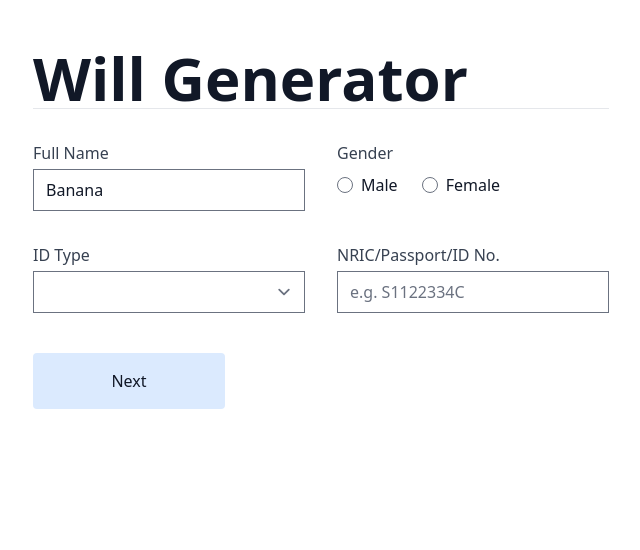
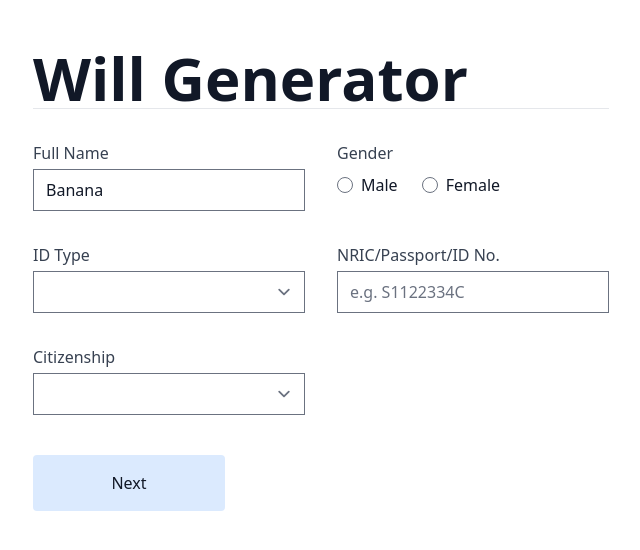
Before and after one commit to yjsoon/willgen, a Next.js app: page / in a window 1280 px wide. Shown: the top 550 px of the page, without its empty margins (319-959 px from the left). Built offline with nearby package versions, Linux system fonts and the light colour scheme.

Commit message:
Some adjustments to constants and added id type

```diff
--- /dev/null
+++ b/components/PersonAddress.js
@@ -0,0 +1,17 @@
+const PersonAddress = ({ person, setPerson }) => {
+  return (
+    <label className="block mt-8" htmlFor="Address">
+      <span className="text-gray-700">Address</span>
+      <input
+        type="text"
+        name="address"
+        className="mt-1 block w-full"
+        value={person.address}
+        onChange={(e) => setPerson({ ...person, [keyName]: e.target.value })}
+        placeholder={placeholder}
+      />
+    </label>
+  );
+};
+
+export default PersonAddress;
--- a/constants/IDTypes.js
+++ b/constants/IDTypes.js
@@ -1,4 +1,4 @@
-export const IDTypes = [
+export const idTypes = [
   "",
   "NRIC (Pink)",
   "NRIC (Blue)",
--- /dev/null
+++ b/constants/citizenshipCountries.js
@@ -0,0 +1,200 @@
+export const citizenshipCountries = [
+  "",
+  "Singapore",
+  "Malaysia",
+  "China",
+  "India",
+  "Indonesia",
+
+  "Afghanistan",
+  "Albania",
+  "Algeria",
+  "Andorra",
+  "Angola",
+  "Antigua and Barbuda",
+  "Argentina",
+  "Armenia",
+  "Australia",
+  "Austria",
+  "Azerbaijan",
+  "Bahamas",
+  "Bahrain",
+  "Bangladesh",
+  "Barbados",
+  "Belarus",
+  "Belgium",
+  "Belize",
+  "Benin",
+  "Bhutan",
+  "Bolivia, Plurinational State of",
+  "Bosnia and Herzegovina",
+  "Botswana",
+  "Brazil",
+  "Brunei Darussalam",
+  "Bulgaria",
+  "Burkina Faso",
+  "Burundi",
+  "Cambodia",
+  "Cameroon",
+  "Canada",
+  "Cabo Verde",
+  "Central African Republic",
+  "Chad",
+  "Chile",
+  "Colombia",
+  "Comoros",
+  "Congo",
+  "Congo, the Democratic Republic of the",
+  "Costa Rica",
+  "Côte d'Ivoire",
+  "Croatia",
+  "Cuba",
+  "Cyprus",
+  "Czechia",
+  "Denmark",
+  "Djibouti",
+  "Dominica",
+  "Dominican Republic",
+  "Ecuador",
+  "Egypt",
+  "El Salvador",
+  "Equatorial Guinea",
+  "Eritrea",
+  "Estonia",
+  "Ethiopia",
+  "Fiji",
+  "Finland",
+  "France",
+  "Gabon",
+  "Gambia",
+  "Georgia",
+  "Germany",
+  "Ghana",
+  "Greece",
+  "Grenada",
+  "Guatemala",
+  "Guinea",
+  "Guinea-Bissau",
+  "Guyana",
+  "Haiti",
+  "Holy See (Vatican City State)",
+  "Honduras",
+  "Hungary",
+  "Iceland",
+  "Iran, Islamic Republic of",
+  "Iraq",
+  "Ireland",
+  "Israel",
+  "Italy",
+  "Jamaica",
+  "Japan",
+  "Jordan",
+  "Kazakhstan",
+  "Kenya",
+  "Kiribati",
+  "Korea, Republic of",
+  "Kuwait",
+  "Kyrgyzstan",
+  "Lao People's Democratic Republic",
+  "Latvia",
+  "Lebanon",
+  "Lesotho",
+  "Liberia",
+  "Libya",
+  "Liechtenstein",
+  "Lithuania",
+  "Luxembourg",
+  "North Macedonia, The Republic of",
+  "Madagascar",
+  "Malawi",
+  "Maldives",
+  "Mali",
+  "Malta",
+  "Marshall Islands",
+  "Mauritania",
+  "Mauritius",
+  "Mexico",
+  "Micronesia, Federated States of",
+  "Moldova, Republic of",
+  "Monaco",
+  "Mongolia",
+  "Montenegro",
+  "Morocco",
+  "Mozambique",
+  "Myanmar",
+  "Namibia",
+  "Nauru",
+  "Nepal",
+  "Netherlands",
+  "New Zealand",
+  "Nicaragua",
+  "Niger",
+  "Nigeria",
+  "Norway",
+  "Oman",
+  "Pakistan",
+  "Palau",
+  "Palestine, State of",
+  "Panama",
+  "Papua New Guinea",
+  "Paraguay",
+  "Peru",
+  "Philippines",
+  "Poland",
+  "Portugal",
+  "Qatar",
+  "Romania",
+  "Russian Federation",
+  "Rwanda",
+  "Saint Kitts and Nevis",
+  "Saint Lucia",
+  "Saint Vincent and the Grenadines",
+  "Samoa",
+  "San Marino",
+  "Sao Tome and Principe",
+  "Saudi Arabia",
+  "Senegal",
+  "Serbia",
+  "Seychelles",
+  "Sierra Leone",
+  "Slovakia",
+  "Slovenia",
+  "Solomon Islands",
+  "Somalia",
+  "South Africa",
+  "South Sudan",
+  "Spain",
+  "Sri Lanka",
+  "Sudan",
+  "Suriname",
+  "Swaziland",
+  "Sweden",
+  "Switzerland",
+  "Syrian Arab Republic",
+  "Taiwan, Province of China",
+  "Tajikistan",
+  "Tanzania, United Republic of",
+  "Thailand",
+  "Timor-Leste",
+  "Togo",
+  "Tonga",
+  "Trinidad and Tobago",
+  "Tunisia",
+  "Turkey",
+  "Turkmenistan",
+  "Tuvalu",
+  "Uganda",
+  "Ukraine",
+  "United Arab Emirates",
+  "United Kingdom",
+  "United States",
+  "Uruguay",
+  "Uzbekistan",
+  "Vanuatu",
+  "Venezuela, Bolivarian Republic of",
+  "Viet Nam",
+  "Western Sahara",
+  "Yemen",
+  "Zambia",
+  "Zimbabwe",
+];
--- /dev/null
+++ b/constants/personTemplate.js
@@ -0,0 +1,10 @@
+export const personTemplate = {
+  name: "Banana",
+  gender: "",
+  idType: "",
+  id: "",
+  address1: "",
+  address2: "",
+  country: "",
+  postal: "",
+};
--- a/contexts/AppContext.js
+++ b/contexts/AppContext.js
@@ -1,17 +1,7 @@
 import { createContext, useState, useContext } from "react";
+import { personTemplate } from "../constants/personTemplate";
 
 export const AppContext = createContext();
-
-export const personTemplate = {
-  name: "Banana",
-  gender: "",
-  idType: "",
-  id: "",
-  address1: "",
-  address2: "",
-  country: "",
-  postal: "",
-};
 
 const AppContextProvider = ({ children }) => {
   const [author, setAuthor] = useState({ ...personTemplate });
--- a/pages/index.js
+++ b/pages/index.js
@@ -3,8 +3,9 @@ import { useEffect } from "react";
 import PersonInputText from "../components/PersonInputText";
 import { useAppContext } from "../contexts/AppContext";
 import PersonGenderRadio from "../components/PersonGenderRadio";
-import { IDTypes } from "../constants/IDTypes";
 import PersonDropDown from "../components/PersonDropDown";
+import { idTypes } from "../constants/idTypes";
+import { citizenshipCountries } from "../constants/citizenshipCountries";
 
 export default function Home() {
   const { author, setAuthor } = useAppContext();
@@ -38,7 +39,7 @@ export default function Home() {
               person={author}
               setPerson={setAuthor}
               keyName="idType"
-              values={IDTypes}
+              values={idTypes}
             />
             <PersonInputText
               description="NRIC/Passport/ID No."
@@ -47,7 +48,15 @@ export default function Home() {
               setPerson={setAuthor}
               placeholder="e.g. S1122334C"
             />
+            <PersonDropDown
+              description="Citizenship"
+              person={author}
+              setPerson={setAuthor}
+              keyName="citizenship"
+              values={citizenshipCountries}
+            />
           </section>
+          <section className="grid grid-cols-1 md:grid-cols-2 md:gap-x-8 items-start"></section>
           <br />
           <button className="p-4 rounded bg-blue-100 border-red-400 mt-4 w-48">
             Next
```
